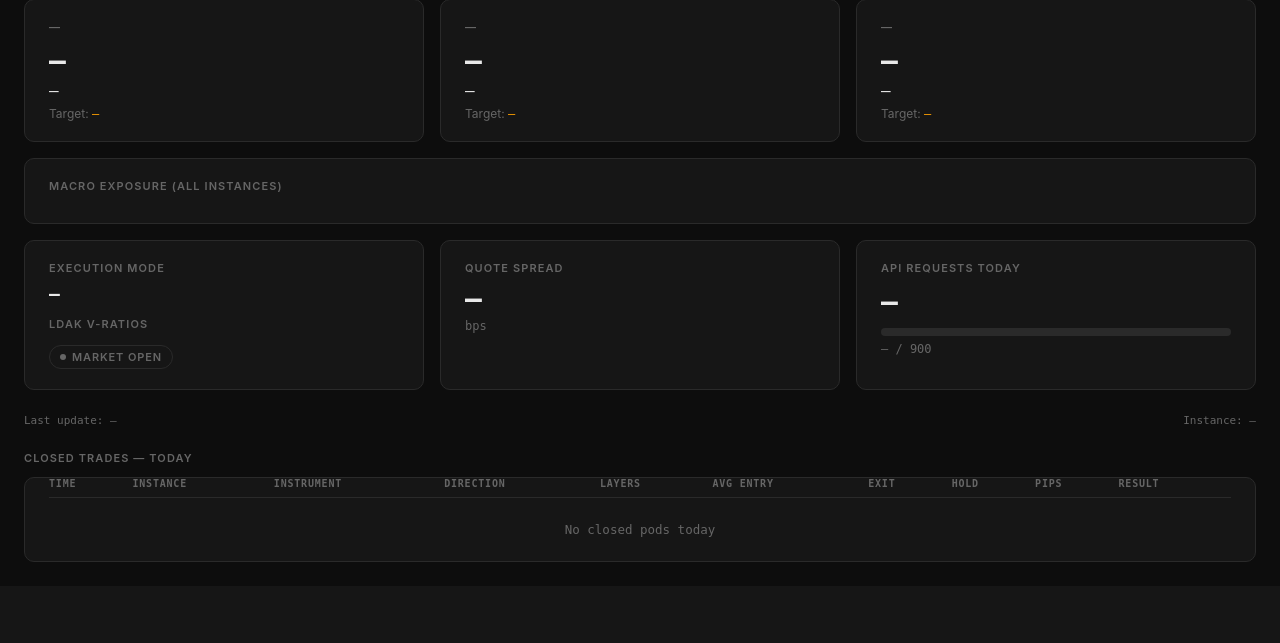
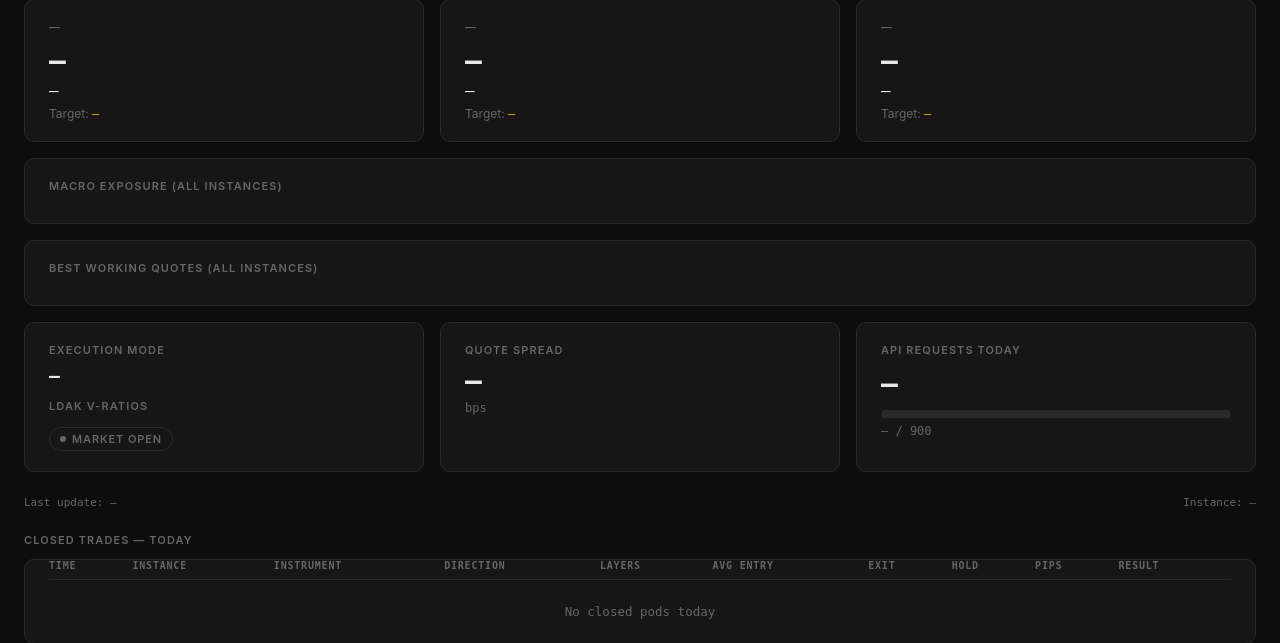
Before and after one commit to theonlykk/pipshed, a Flask app: page / in a window 1280 px wide. Shown: the part 286-929 px from the top of the page. Before the commit the page ends 848 px from the top, so only its background shows below. Run offline with Flask 3, Linux system fonts and the light colour scheme; data that the repository does not hold is empty.

Commit message:
Add cross-instance best_quotes to aggregate endpoint and dashboard (ADR-066).
Compute max bid/min offer across instances from working_orders; display spread widget with 0.0001 pip assumption and multi-instance interpretation caveat.

Co-authored-by: Cursor <cursoragent@cursor.com>

```diff
--- a/app.py
+++ b/app.py
@@ -114,6 +114,7 @@ def telemetry_aggregate():
     net_exposure = {}       # symbol -> net signed lots (sum of direction * lot_size)
     alerts = []              # [{instance, message}, ...]
     instance_status = {}     # instance -> "live" | "connection_lost"
+    best_quotes = {}  # symbol -> {"best_bid": float|None, "best_offer": float|None}
 
     for inst in instances:
         raw = r.get(f"fxmatrix:state:{inst}")
@@ -131,13 +132,27 @@ def telemetry_aggregate():
                 lot = layer.get("lot_size", 0.0)
                 net_exposure[symbol] = net_exposure.get(symbol, 0.0) + (direction * lot)
 
+        working = data.get("working_orders", {})
+        for symbol, quote in working.items():
+            if symbol not in best_quotes:
+                best_quotes[symbol] = {"best_bid": None, "best_offer": None}
+            bid = quote.get("bid_price")
+            offer = quote.get("offer_price")
+            if bid is not None:
+                if best_quotes[symbol]["best_bid"] is None or bid > best_quotes[symbol]["best_bid"]:
+                    best_quotes[symbol]["best_bid"] = bid
+            if offer is not None:
+                if best_quotes[symbol]["best_offer"] is None or offer < best_quotes[symbol]["best_offer"]:
+                    best_quotes[symbol]["best_offer"] = offer
+
         for msg in data.get("system_alerts", []):
             alerts.append({"instance": inst, "message": msg})
 
     return jsonify({
         "net_exposure": net_exposure,
         "system_alerts": alerts,
-        "instance_status": instance_status
+        "instance_status": instance_status,
+        "best_quotes": best_quotes
     }), 200
 
 
--- a/templates/dashboard.html
+++ b/templates/dashboard.html
@@ -318,6 +318,17 @@
     }
     .macro-exposure-symbol { color: var(--text); font-weight: 600; }
     .macro-exposure-value { font-weight: 600; }
+
+    .quote-row {
+      display: flex;
+      justify-content: space-between;
+      padding: 6px 0;
+      border-bottom: 1px solid var(--border);
+      font-family: var(--font-mono);
+    }
+    .quote-symbol { color: var(--text); font-weight: 600; }
+    .quote-prices { color: var(--muted); }
+    .quote-spread { font-weight: 600; }
   </style>
 </head>
 <body>
@@ -392,6 +403,12 @@
 <div class="card" style="margin-bottom:16px">
   <div class="card-label">Macro Exposure (All Instances)</div>
   <div id="macro-exposure-container" style="margin-top:10px"></div>
+</div>
+
+<!-- New row: Best Working Quotes (cross-instance, all pairs) -->
+<div class="card" style="margin-bottom:16px">
+  <div class="card-label">Best Working Quotes (All Instances)</div>
+  <div id="quotes-container" style="margin-top:10px"></div>
 </div>
 
 <!-- Row 3: Engine state -->
@@ -639,6 +656,29 @@
           '</div>';
       });
     }
+
+    // --- Best working quotes widget ---
+    const quotes = data.best_quotes || {};
+    const qSymbols = Object.keys(quotes);
+    const qContainer = document.getElementById('quotes-container');
+    if (qContainer) {
+      qContainer.innerHTML = '';
+      qSymbols.forEach(sym => {
+        const q = quotes[sym];
+        const bidStr = q.best_bid !== null ? q.best_bid.toFixed(5) : '—';
+        const offerStr = q.best_offer !== null ? q.best_offer.toFixed(5) : '—';
+        let spreadStr = '—';
+        if (q.best_bid !== null && q.best_offer !== null) {
+          const spreadPips = ((q.best_offer - q.best_bid) / 0.0001).toFixed(1);
+          spreadStr = spreadPips + ' pips';
+        }
+        qContainer.innerHTML += '<div class="quote-row">' +
+          '<span class="quote-symbol">' + sym + '</span>' +
+          '<span class="quote-prices">bid ' + bidStr + ' / offer ' + offerStr + '</span>' +
+          '<span class="quote-spread">' + spreadStr + '</span>' +
+          '</div>';
+      });
+    }
   }
 </script>
 
```
Also changed, not shown: ADR-066.md (added, +49 -0 lines).
